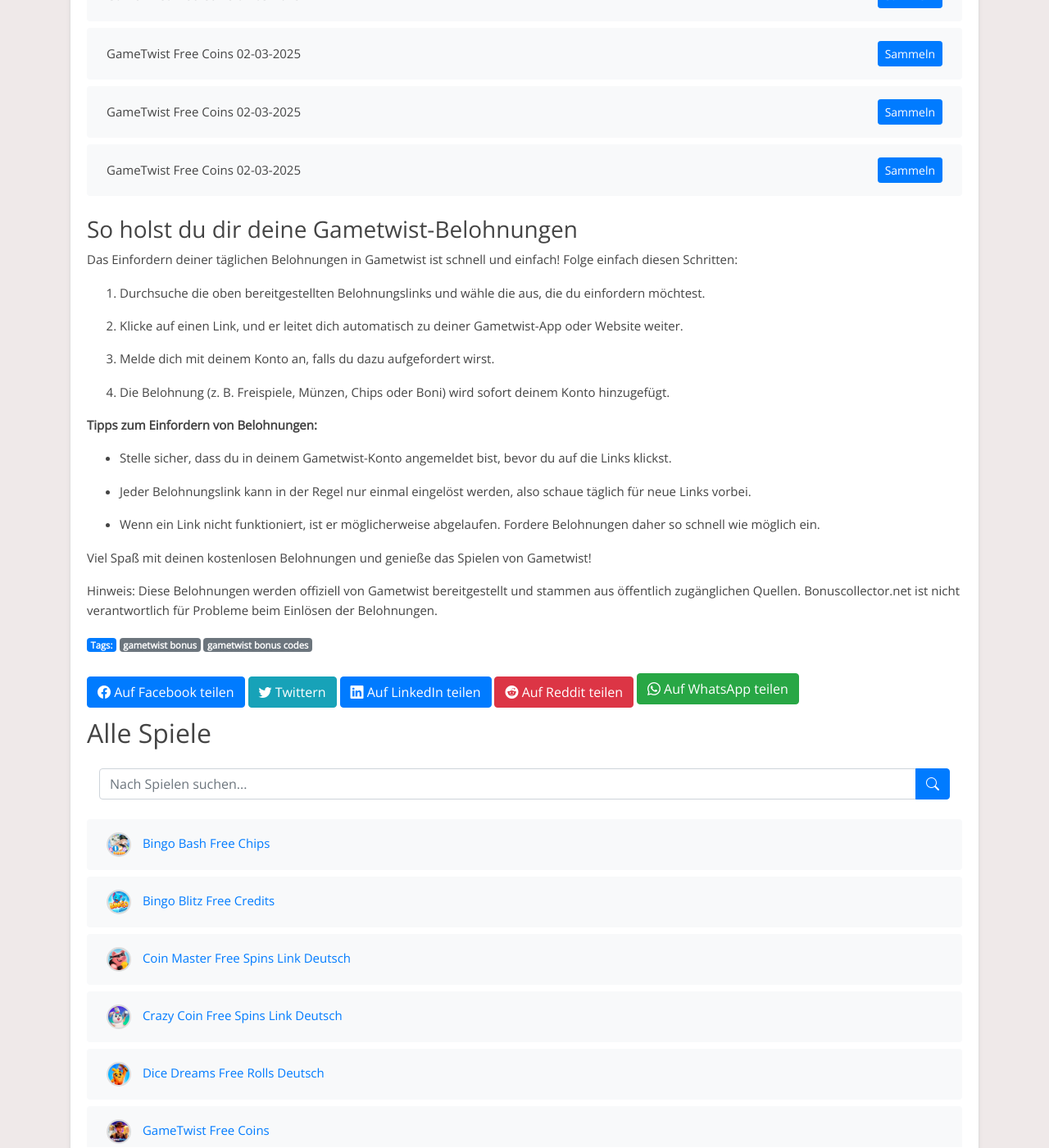
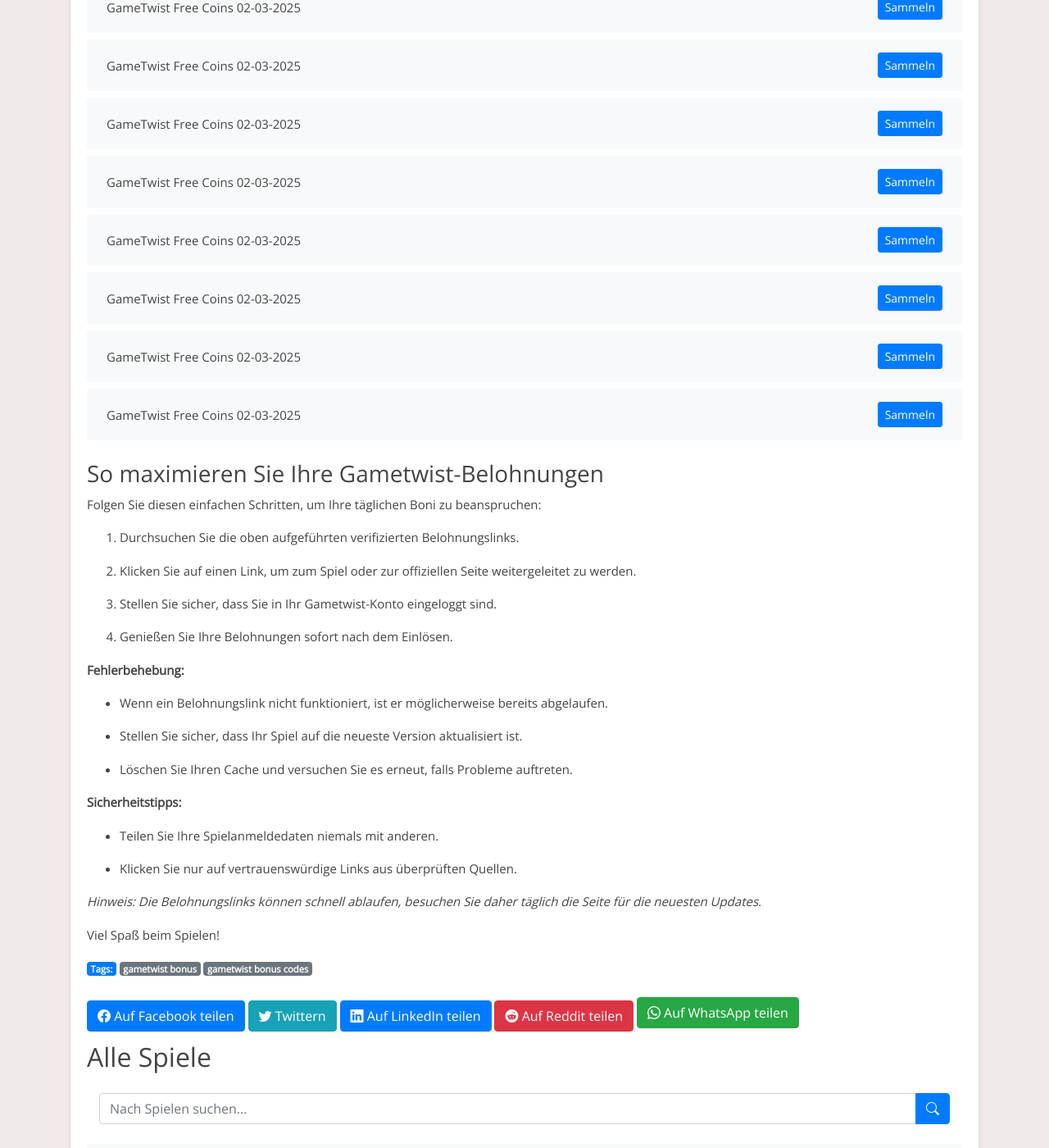
Before and after one commit to Prollad99/bs-de, a Jekyll site: the page built from _posts/2025-02-03-gametwist.md, in a window 1280 px wide and 1400 px high, scrolled down 7477 px. Shown: the whole window at 82% size. Built offline with Jekyll 4.4.1, drawn with Linux system fonts in a browser that asks for light colours; some of the changed text lies outside the part shown.

Commit message:
Update gametwist reward links, content, and modification timestamp

```diff
--- a/_includes/gametwist_footer.html
+++ b/_includes/gametwist_footer.html
@@ -1,27 +1,33 @@
-### So holst du dir deine Gametwist-Belohnungen
+### So maximieren Sie Ihre Gametwist-Belohnungen
 
 
-Das Einfordern deiner täglichen Belohnungen in Gametwist ist schnell und einfach! Folge einfach diesen Schritten:
+Folgen Sie diesen einfachen Schritten, um Ihre täglichen Boni zu beanspruchen:
 
-1. Durchsuche die oben bereitgestellten Belohnungslinks und wähle die aus, die du einfordern möchtest.
+1. Durchsuchen Sie die oben aufgeführten verifizierten Belohnungslinks.
 
-2. Klicke auf einen Link, und er leitet dich automatisch zu deiner Gametwist-App oder Website weiter.
+2. Klicken Sie auf einen Link, um zum Spiel oder zur offiziellen Seite weitergeleitet zu werden.
 
-3. Melde dich mit deinem Konto an, falls du dazu aufgefordert wirst.
+3. Stellen Sie sicher, dass Sie in Ihr Gametwist-Konto eingeloggt sind.
 
-4. Die Belohnung (z. B. Freispiele, Münzen, Chips oder Boni) wird sofort deinem Konto hinzugefügt.
+4. Genießen Sie Ihre Belohnungen sofort nach dem Einlösen.
 
 
-**Tipps zum Einfordern von Belohnungen:**
+**Fehlerbehebung:**
 
-- Stelle sicher, dass du in deinem Gametwist-Konto angemeldet bist, bevor du auf die Links klickst.
+- Wenn ein Belohnungslink nicht funktioniert, ist er möglicherweise bereits abgelaufen.
 
-- Jeder Belohnungslink kann in der Regel nur einmal eingelöst werden, also schaue täglich für neue Links vorbei.
+- Stellen Sie sicher, dass Ihr Spiel auf die neueste Version aktualisiert ist.
 
-- Wenn ein Link nicht funktioniert, ist er möglicherweise abgelaufen. Fordere Belohnungen daher so schnell wie möglich ein.
+- Löschen Sie Ihren Cache und versuchen Sie es erneut, falls Probleme auftreten.
 
 
-Viel Spaß mit deinen kostenlosen Belohnungen und genieße das Spielen von Gametwist!
+**Sicherheitstipps:**
+
+- Teilen Sie Ihre Spielanmeldedaten niemals mit anderen.
+
+- Klicken Sie nur auf vertrauenswürdige Links aus überprüften Quellen.
 
 
-Hinweis: Diese Belohnungen werden offiziell von Gametwist bereitgestellt und stammen aus öffentlich zugänglichen Quellen. Bonuscollector.net ist nicht verantwortlich für Probleme beim Einlösen der Belohnungen.
+*Hinweis: Die Belohnungslinks können schnell ablaufen, besuchen Sie daher täglich die Seite für die neuesten Updates.*
+
+Viel Spaß beim Spielen!
--- a/_includes/gametwist_post.html
+++ b/_includes/gametwist_post.html
@@ -1,13 +1,30 @@
-Entdecke tägliche Gametwist-Belohnungen!
+Willkommen auf der täglichen Gametwist-Belohnungsseite!
 
 
-Bist du ein Fan von Gametwist und möchtest dein Spielerlebnis verbessern? Du bist hier genau richtig! Diese Seite ist allen Gametwist-Enthusiasten gewidmet, die täglich kostenlose Belohnungen einfordern möchten. Hier findest du die neuesten Links, um Freispiele, Münzen, Chips und andere spannende Boni zu sammeln, damit du das Spiel noch mehr genießen kannst.
+Wenn Sie ein engagierter Fan von Gametwist sind, haben wir etwas Besonderes für Sie! Hier finden Sie aktualisierte Links zu kostenlosen Drehungen, Münzen, Chips und anderen Boni, die Ihr Spielerlebnis verbessern.
 
 
-Gametwist ist ein unterhaltsames Spiel, das von Millionen geliebt wird. Ob du höhere Level erreichen oder einfach nur den Nervenkitzel genießen möchtest – unsere täglichen Belohnungslinks halten dich im Spiel.
+**Was macht Gametwist so besonders?**
+
+Gametwist hat die Herzen von Millionen Spielern auf der ganzen Welt erobert. Mit seinem fesselnden Gameplay, herausfordernden Wettbewerben und spannenden Events ist es ein Muss für alle, die Spaß, Strategie und Belohnungen lieben.
 
 
-Hinweis: Gametwist ist eine kostenlose App, die ausschließlich zu Unterhaltungszwecken entwickelt wurde. Bonuscollector.net ist eine unabhängige Plattform und steht in keiner Verbindung zu den Entwicklern oder Eigentümern von Gametwist.
+**Tägliche Belohnungen:**
+
+- Frische Belohnungslinks, die regelmäßig aktualisiert werden.
+
+- Verpassen Sie keinen Bonus – setzen Sie ein Lesezeichen für diese Seite und schauen Sie täglich vorbei.
+
+- Sichern Sie sich Drehungen, Münzen und exklusive Boni, bevor sie ablaufen!
 
 
-Schau täglich vorbei, um sicherzustellen, dass du keine Belohnung verpasst!
+**Warum unsere Plattform nutzen?**
+
+- Einfaches, benutzerfreundliches Erlebnis.
+
+- Überprüfte und aktive Belohnungslinks.
+
+- Schneller Zugriff ohne komplizierte Schritte.
+
+
+*Hinweis: Gametwist ist eine kostenlose App, die zu Unterhaltungszwecken entwickelt wurde. Wir stehen in keiner Verbindung zu den Entwicklern oder Eigentümern des Spiels.*
```
